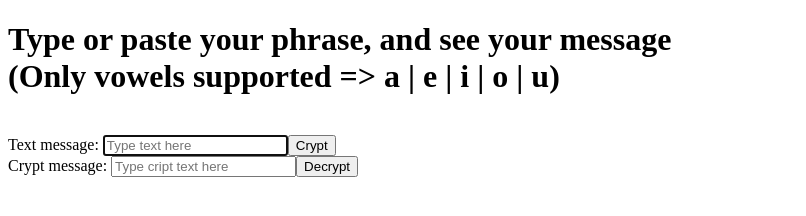
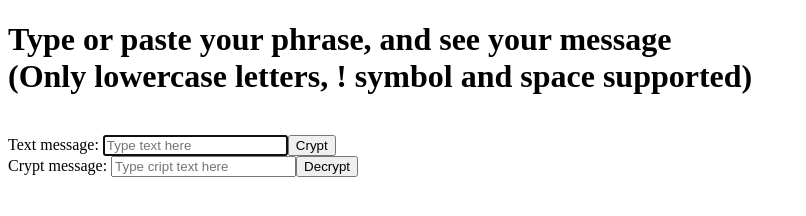
Before and after one commit to Isaque-Fernandes/Next-Education-Challenge, a plain HTML site: page index.html in a window 1280 px wide. Shown: the whole page, without its empty margins (0-806 px from the left). Drawn offline with Linux system fonts and the light colour scheme.

Commit message:
feat: update file

```diff
--- a/index.html
+++ b/index.html
@@ -6,7 +6,7 @@
 		<title>Crypt and Decrypt</title>
 	</head>
 	<body>
-		<h1>Type or paste your phrase, and see your message<br> (Only vowels supported => a | e | i | o | u)</h1><br>
+		<h1>Type or paste your phrase, and see your message<br> (Only lowercase letters, ! symbol and space supported)</h1><br>
 		<label>Text message: </label>
 		<input 	id 			= "requireInput" placeholder 	= "Type text here"><button id 			= "cryptBtn">Crypt</button>
 		<div>
@@ -108,7 +108,7 @@
 		decryptLabel.style.display 			= "inline-block";
 		decryptInput.style.display 			= "inline-block";
 
-		cryptCopyBtn.style.display		= "inline-block";
+		cryptCopyBtn.style.display			= "inline-block";
 		decryptCopyBtn.style.display		= "inline-block";
 		};
 
```
